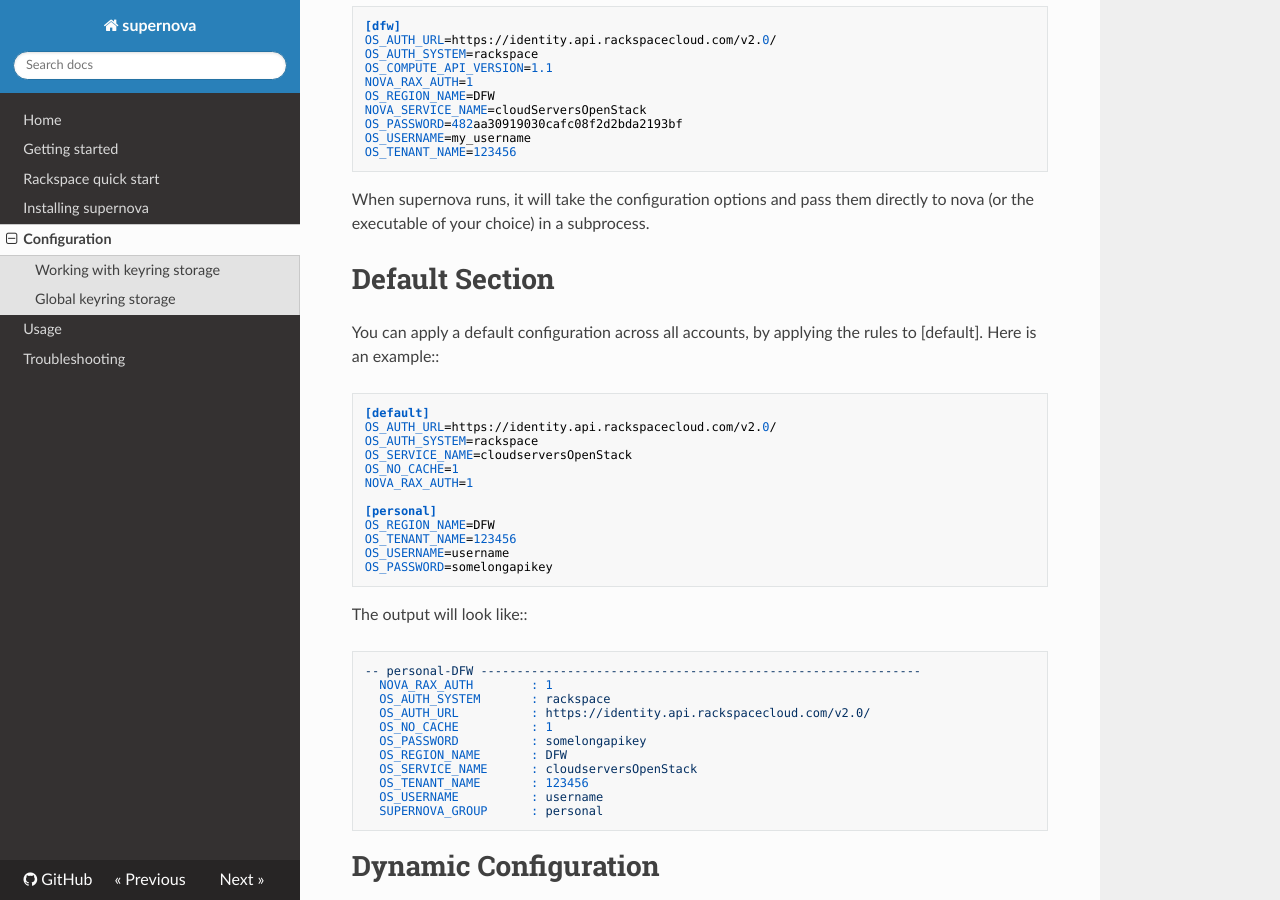
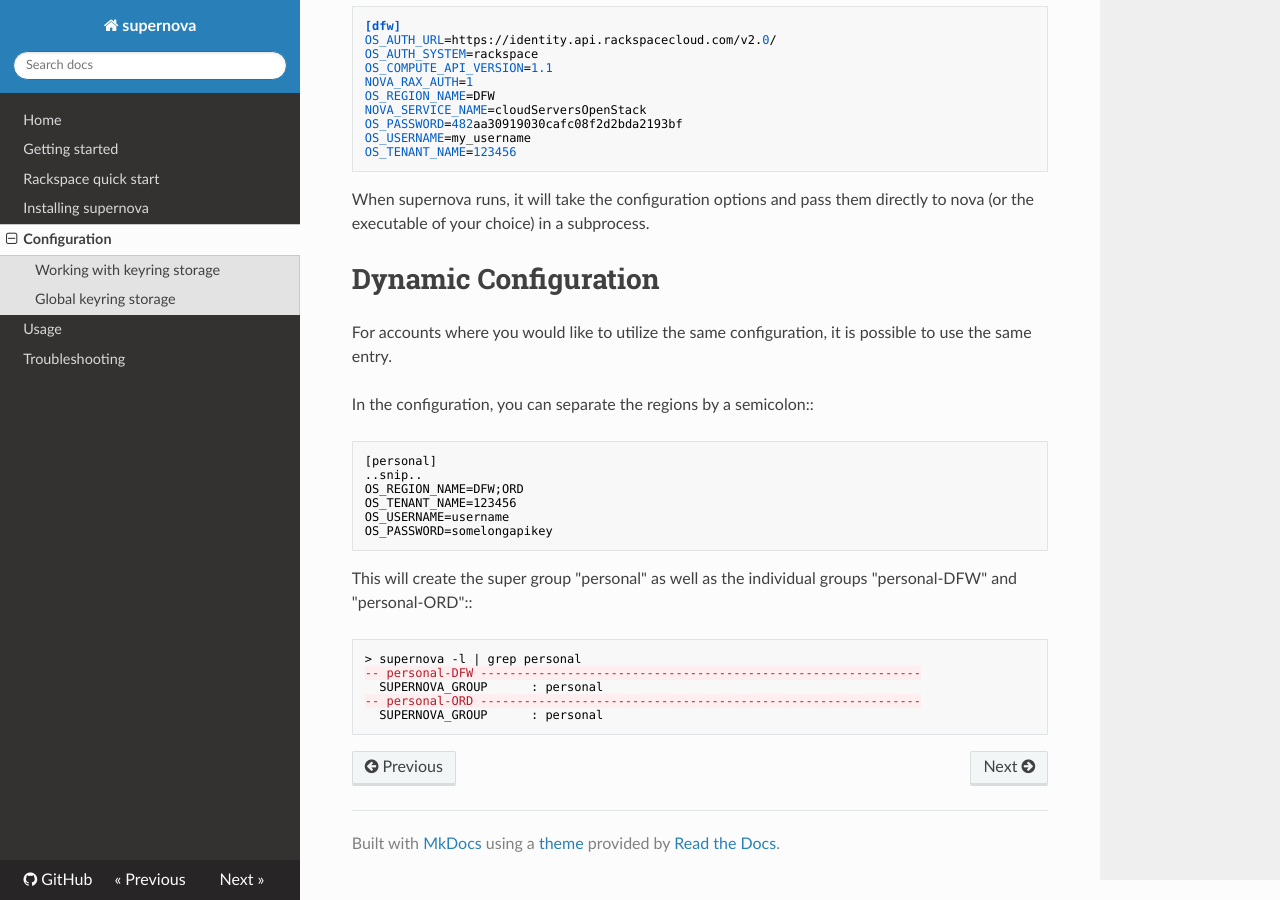
Before and after one commit to major/supernova, an MkDocs documentation site: the page built from docs/configuring.md, in a window 1280 px wide and 900 px high, scrolled down 2096 px. Built offline with MkDocs 1.6.1, drawn with Linux system fonts in a browser that asks for light colours; nearby versions of some CDN libraries; old or Windows-style settings are respelled for this version of MkDocs.

Commit message:
Removing defaults. Rather than trying to get it to work, I removed it for now.

```diff
--- a/docs/configuring.md
+++ b/docs/configuring.md
@@ -88,37 +88,6 @@
 
 When supernova runs, it will take the configuration options and pass them directly to nova (or the executable of your choice) in a subprocess.
 
-# Default Section
-
-You can apply a default configuration across all accounts, by applying the rules to [default]. Here is an example::
-
-    [default]
-    OS_AUTH_URL=https://identity.api.rackspacecloud.com/v2.0/
-    OS_AUTH_SYSTEM=rackspace
-    OS_SERVICE_NAME=cloudserversOpenStack
-    OS_NO_CACHE=1
-    NOVA_RAX_AUTH=1
-
-    [personal]
-    OS_REGION_NAME=DFW
-    OS_TENANT_NAME=123456
-    OS_USERNAME=username
-    OS_PASSWORD=somelongapikey
-
-The output will look like::
-
-    -- personal-DFW -------------------------------------------------------------
-      NOVA_RAX_AUTH        : 1
-      OS_AUTH_SYSTEM       : rackspace
-      OS_AUTH_URL          : https://identity.api.rackspacecloud.com/v2.0/
-      OS_NO_CACHE          : 1
-      OS_PASSWORD          : somelongapikey
-      OS_REGION_NAME       : DFW
-      OS_SERVICE_NAME      : cloudserversOpenStack
-      OS_TENANT_NAME       : 123456
-      OS_USERNAME          : username
-      SUPERNOVA_GROUP      : personal
-
 # Dynamic Configuration
 
 For accounts where you would like to utilize the same configuration, it is possible to use the same entry.
```
Also changed, not shown: 2 other files.
